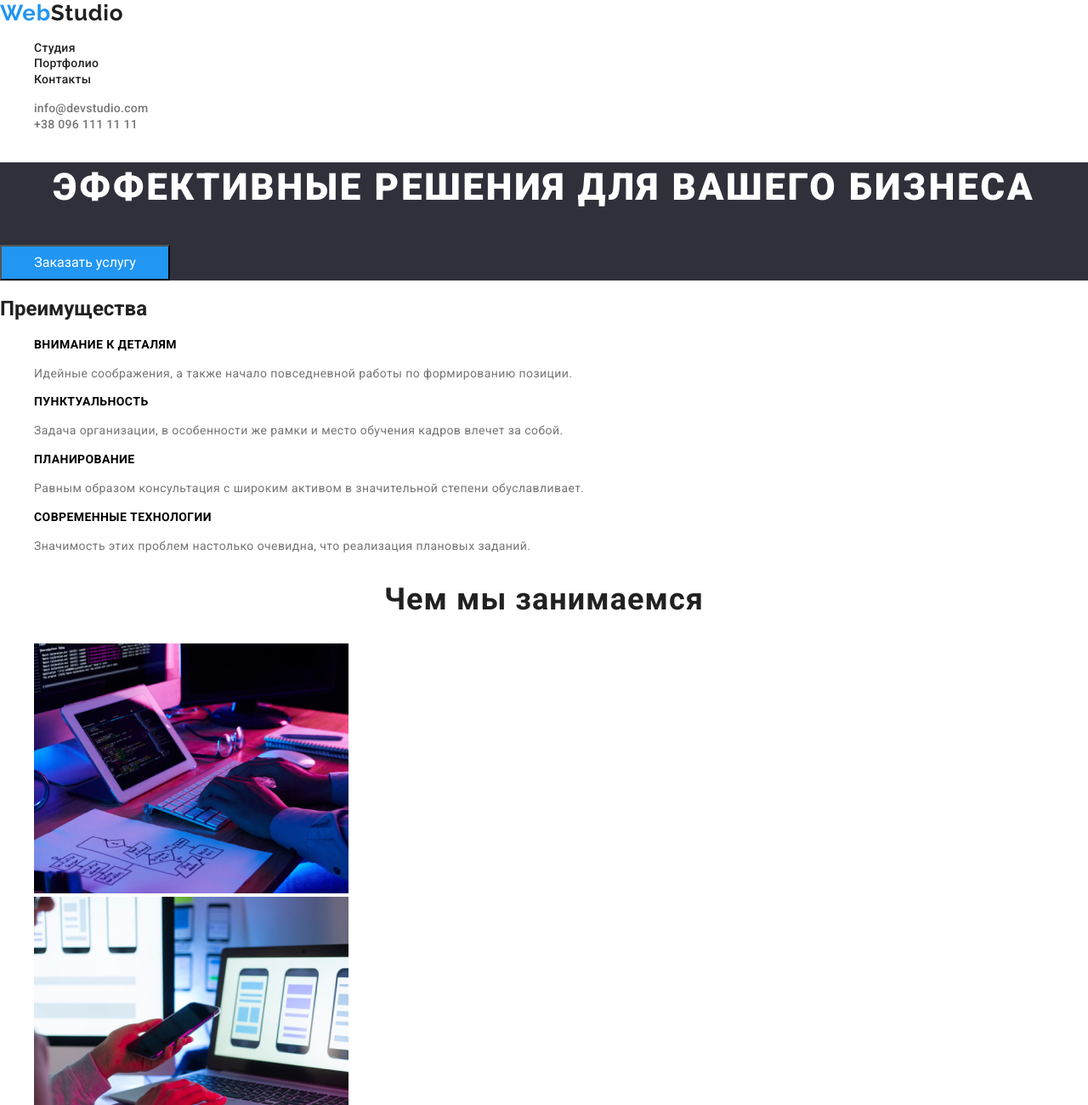
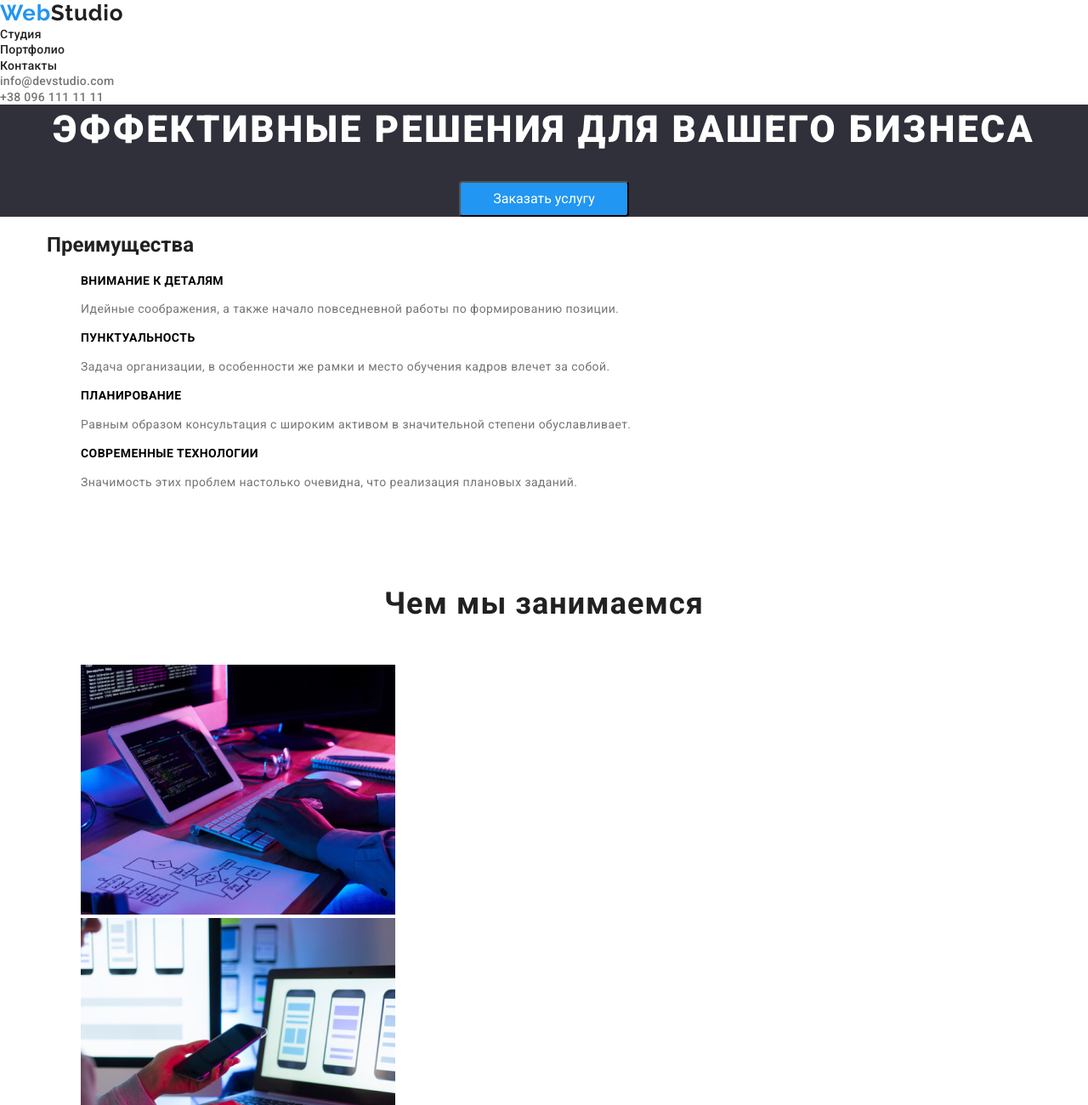
Before and after one commit to SerhiiKnysh/goit-markup-hw-03, a plain HTML site: page index.html in a window 1280 px wide. Shown: the top 1300 px of the page at 85% size. Drawn offline with nearby package versions, Linux system fonts and the light colour scheme.

Commit message:
container

```diff
--- a/css/styles.css
+++ b/css/styles.css
@@ -25,6 +25,15 @@ li {
 }
 address {
   font-style: normal;
+}
+.list {
+  margin: 0px;
+  padding: 0px;
+}
+.container {
+  width: 1170px;
+  margin-left: auto;
+  margin-right: auto;
 }
 
 /* header */
@@ -72,6 +81,7 @@ address {
 /*Hero*/
 .hero {
   background-color: var(--footer-background-color);
+  text-align: center;
 }
 .hero-header {
   font-weight: 900;
@@ -81,6 +91,9 @@ address {
   letter-spacing: 0.06em;
   text-transform: uppercase;
   color: var(--main-background-color);
+  margin-top: 0px;
+  margin-bottom: 30px;
+  padding: 0px;
 }
 .hero-button {
   padding: 10px 32px;
@@ -88,9 +101,13 @@ address {
   text-align: center;
   background-color: var(--accent-color);
   color: var(--main-background-color);
+  border-radius: 4px;
 }
 /*section-benefits*/
+
 .benefits {
+  margin-top: 0px;
+  margin-bottom: 10px;
   font-weight: 700;
   font-size: 14px;
   line-height: 1.14;
@@ -105,7 +122,13 @@ address {
   color: var(--main-color);
 }
 /*section-what-we-doing*/
+.section-what-we-do {
+  padding-top: 94px;
+  padding-bottom: 94px;
+}
 .what-do {
+  margin-top: 0px;
+  margin-bottom: 50px;
   font-weight: 700;
   font-size: 36px;
   line-height: 1.16;
@@ -115,8 +138,12 @@ address {
 /*section-comand*/
 .section-comand {
   background-color: var(--sec-background-color);
+  padding-top: 94px;
+  padding-bottom: 94px;
 }
 .comand {
+  margin-top: 0px;
+  margin-bottom: 50px;
   font-weight: 700;
   font-size: 36px;
   line-height: 1.16;
--- a/index.html
+++ b/index.html
@@ -21,16 +21,16 @@
             <a href="./index.html" class="logo-header">
                 <span class="web">Web</span>Studio
             </a>
-            <ul>
-                <li><a href="" class="site-nav">Студия</a></li>
-                <li><a href="./portfolio.html" class="site-nav">Портфолио</a></li>
-                <li><a href="" class="site-nav">Контакты</a></li>
+            <ul class="list">
+                <li><a href="" class="site-nav list">Студия</a></li>
+                <li><a href="./portfolio.html" class="site-nav list">Портфолио</a></li>
+                <li><a href="" class="site-nav list">Контакты</a></li>
             </ul>
         </nav>
         <address>
-            <ul>
-                <li><a href="mailto:info@devstudio.com" class="contact">info@devstudio.com</a></li>
-                <li><a href="tel:+380961111111" class="contact">+38 096 111 11 11</a></li>
+            <ul class="list">
+                <li><a href="mailto:info@devstudio.com" class="contact list">info@devstudio.com</a></li>
+                <li><a href="tel:+380961111111" class="contact list">+38 096 111 11 11</a></li>
             </ul>
         </address>
     </header>
@@ -41,6 +41,7 @@
             <button type="button" class="hero-button">Заказать услугу</button>
         </section>
         <section>
+            <div class="container">
                 <h2>Преимущества</h2>
                 <ul>
                     <li>
@@ -66,8 +67,12 @@
                             заданий.</p>
                     </li>
                 </ul>
+            </div>
         </section>
-        <section>
+
+
+            <section class="section-what-we-do">
+                <div class="container">
                     <h2 class="what-do">Чем мы занимаемся</h2>
                     <ul>
                         <li>
@@ -80,7 +85,10 @@
                             <img src="./images/work.jpg" alt="дизайнер работает над проектом" width="370">
                         </li>
                     </ul>
+                </div>
             </section>
+
+        <div class="container">
             <section class="section-comand">
                 <h2 class="comand">Наша команда</h2>
                 <ul>
@@ -106,6 +114,7 @@
                     </li>
                 </ul>
             </section>
+        </div>
     </main>
 
     <footer>
```
Lines whose indentation alone changed are shown as unchanged.
